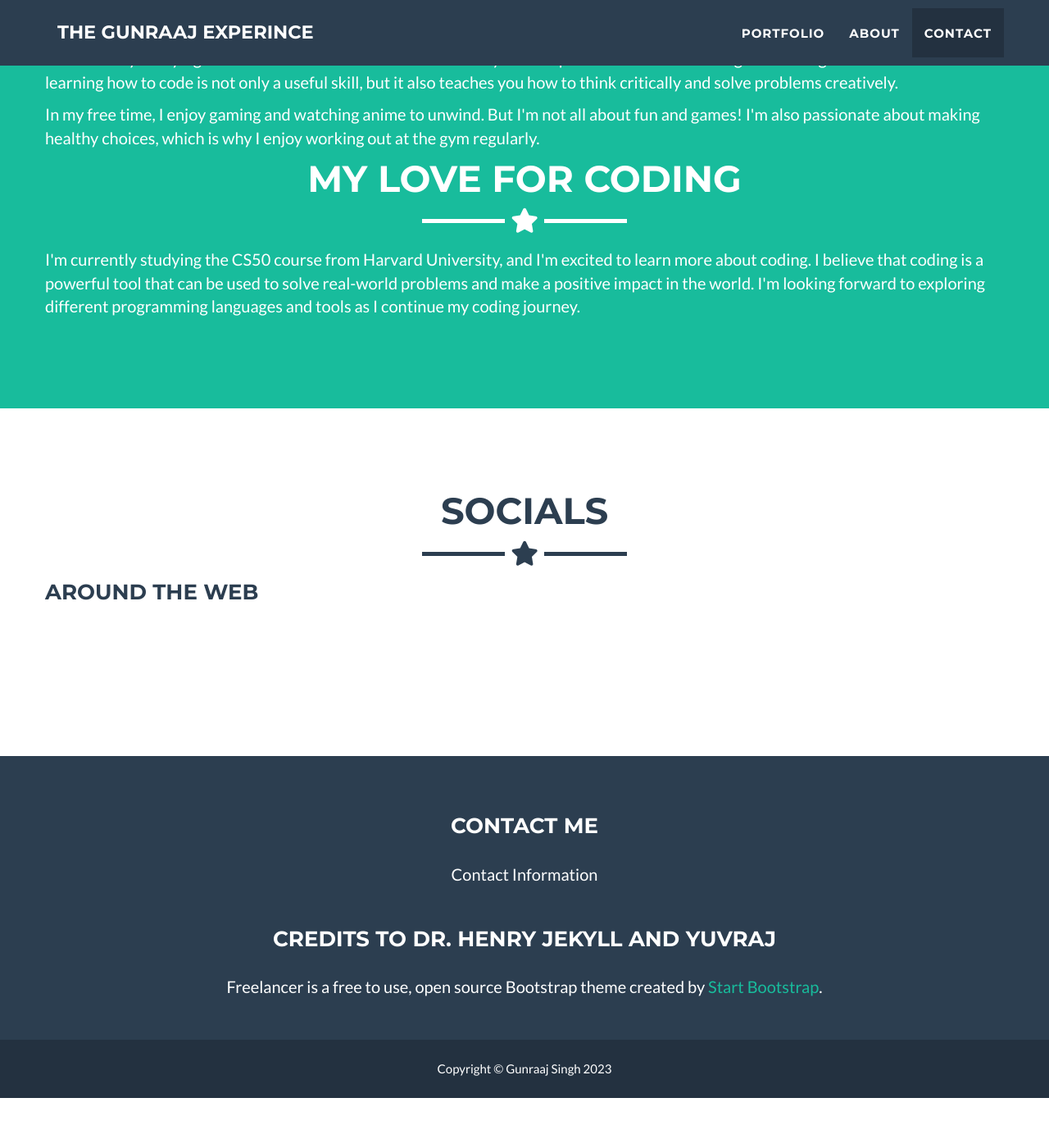
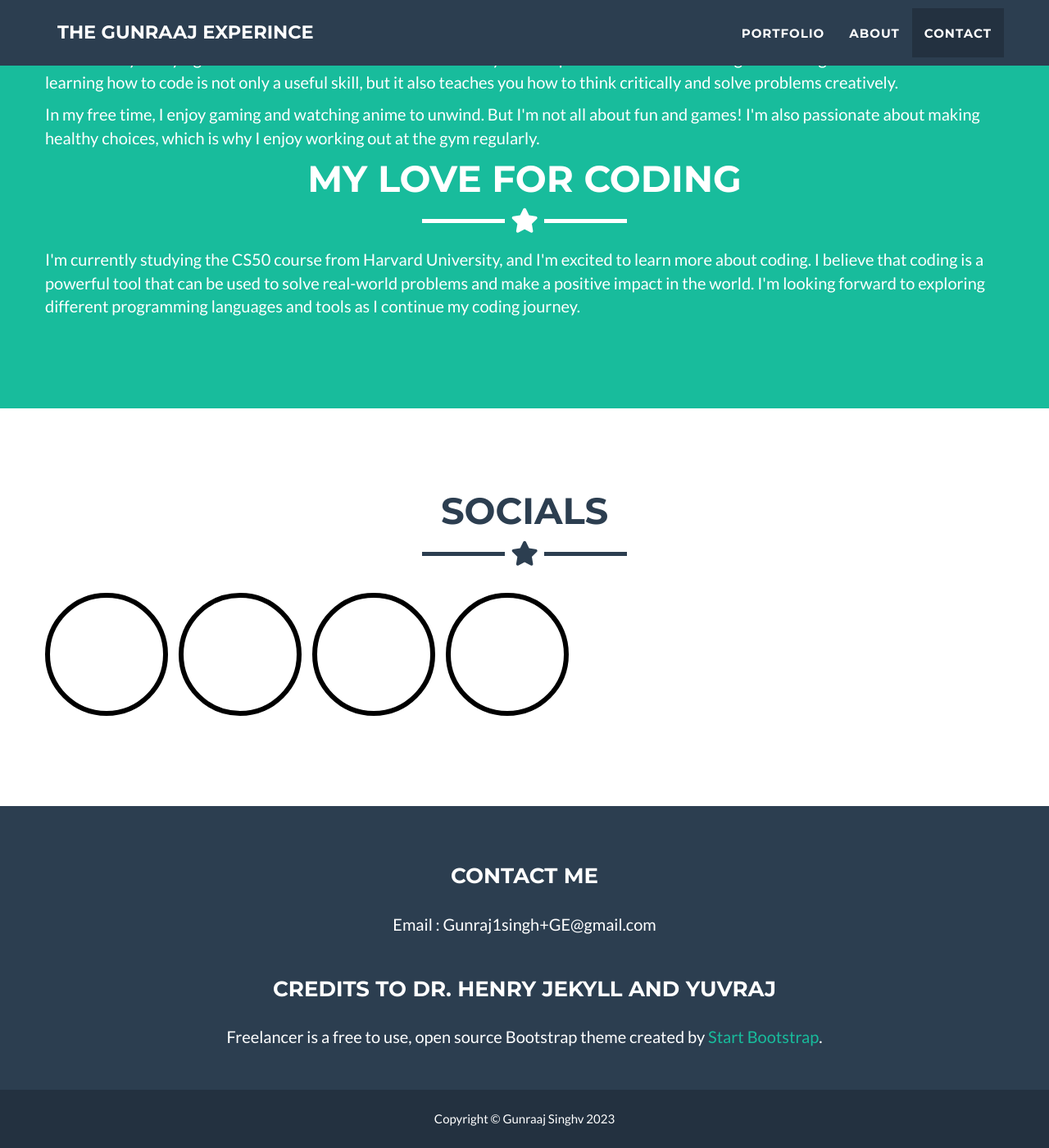
Before and after one commit to Gunraaj/Gunraaj.github.io, a Jekyll site: the page built from _posts/2014-07-18-project-1.markdown, in a window 1280 px wide and 1400 px high, scrolled down 1589 px. Shown: the whole window at 82% size. Built offline with Jekyll 4.4.1, drawn with Linux system fonts in a browser that asks for light colours; before the commit the page ends 2928 px from its top, so only the background shows below that.

Commit message:
bhai kuch bhi kiya

```diff
--- a/_config.yml
+++ b/_config.yml
@@ -29,8 +29,7 @@
 
 # Footer settings
 footer:
-  copyright: Gunraaj Singh
-  social: Around the Web
+  copyright: Gunraaj Singhv
   credits: Credits to Dr. Henry Jekyll And Yuvraj
   contact: "Contact Me"
 # Social networks usernames (many more available: google-plus, flickr, dribbble, pinterest, instagram, tumblr, linkedin, etc.)
@@ -48,8 +47,8 @@
 # Credits content
 credits: 'Freelancer is a free to use, open source Bootstrap theme created by <a href="http://startbootstrap.com">Start Bootstrap</a>.'
 
-contact: "Contact Information"
-# Build settings
+contact: "Email : Gunraj1singh+GE@gmail.com"
+# Build setting
 markdown: kramdown
 permalink: pretty
 
```
Also changed, not shown: _includes/css/main.css (+6 -6 lines).
